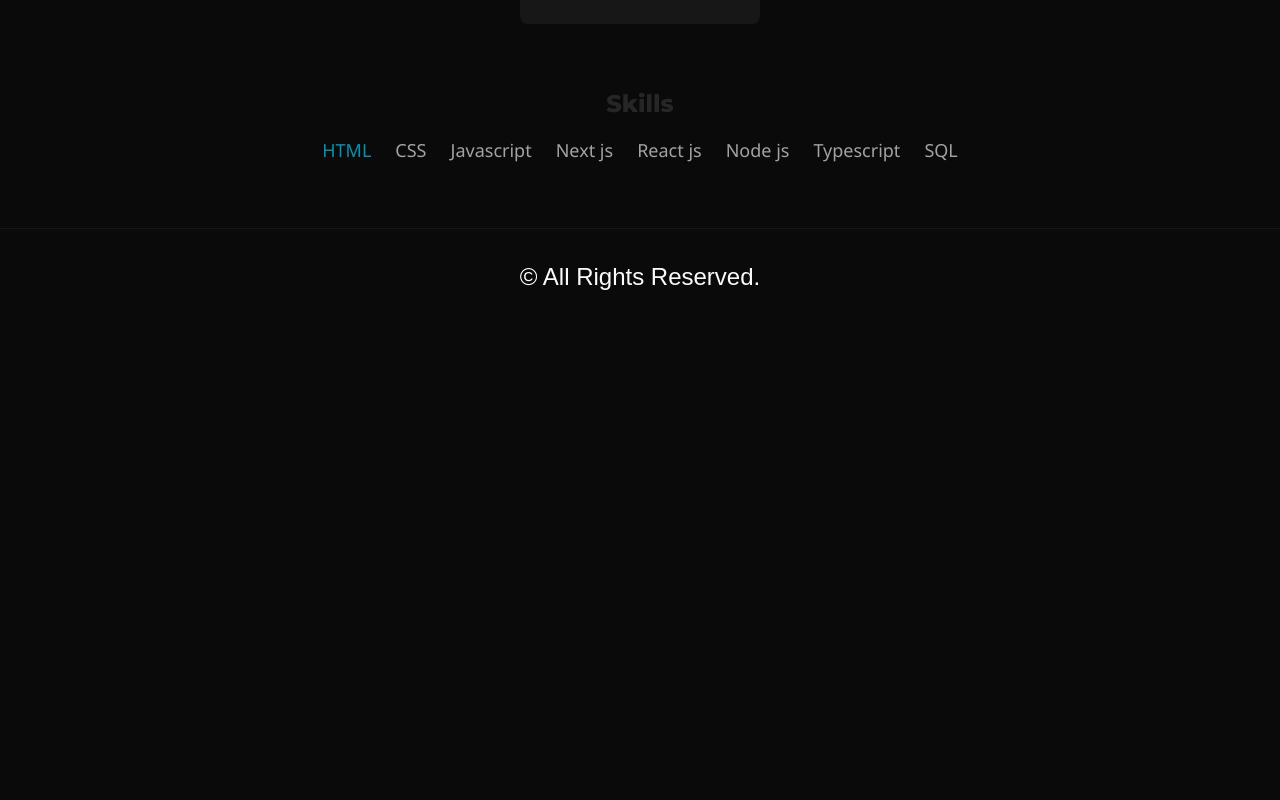
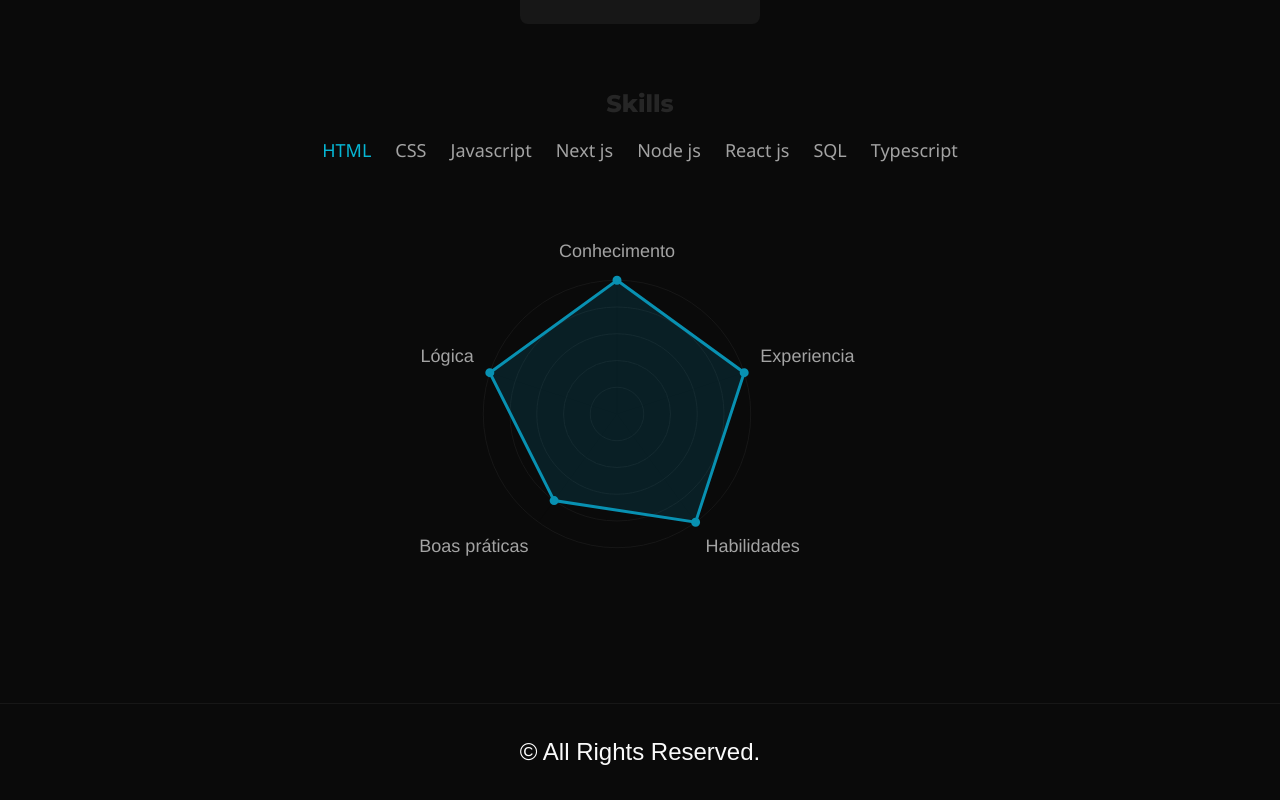
Before and after one commit to Alexxcamargo1000/portfolio-web, a Next.js app: page /about in a window 1280 px wide. Shown: the part 833-1633 px from the top of the page. Before the commit the page ends 1158 px from the top, so only its background shows below. Built offline with nearby package versions, Linux system fonts and the light colour scheme; a web font is replaced by a local one.

Commit message:
feat: radar in page about

```diff
--- a/package.json
+++ b/package.json
@@ -13,12 +13,15 @@
     "@types/react": "18.2.11",
     "@types/react-dom": "18.2.4",
     "autoprefixer": "10.4.14",
+    "chart.js": "^4.3.0",
+    "clsx": "^1.2.1",
     "eslint": "8.42.0",
     "eslint-config-next": "13.4.5",
     "lucide-react": "^0.244.0",
     "next": "13.4.5",
     "postcss": "8.4.24",
     "react": "18.2.0",
+    "react-chartjs-2": "^5.2.0",
     "react-dom": "18.2.0",
     "tailwindcss": "3.3.2",
     "typescript": "5.1.3"
--- a/src/app/about/page.tsx
+++ b/src/app/about/page.tsx
@@ -1,4 +1,15 @@
+'use client'
+
+import { Radar } from "@/components/Radar"
+import { useCallback, useState } from "react"
+import clsx from "clsx"
+
+import type { Skill } from '@/components/Radar'
+
+
 export default function About() {
+  const [skill, setSkill] = useState<Skill>('HTML')
+
   return (
     <div className="flex-1 flex items-center flex-col my-16 gap-16 max-w-3xl mx-auto">
 
@@ -26,20 +37,59 @@ export default function About() {
 
       </div>
 
-        <div className="flex flex-col items-center">
+      <div className="flex flex-col items-center ">
         <h2 className="text-2xl font-montserrat font-bold text-neutral-800">Skills</h2>
         <div className="mt-4">
           <ul className="flex flex-wrap items-center justify-center gap-6 w-full text-lg text-neutral-400">
-              <li className="text-cyan-600">HTML</li>
-              <li>CSS</li>
-              <li>Javascript</li>
-              <li>Next js</li>
-              <li>React js</li>
-              <li>Node js</li>
-              <li>Typescript</li>
-              <li>SQL</li>
+            <li
+              onClick={() => setSkill('HTML')}
+              className={clsx(skill === 'HTML' && 'text-cyan-500', 'cursor-pointer hover:text-cyan-500 transition-colors')}>
+                HTML
+            </li>
+            <li
+              onClick={() => setSkill('CSS')}
+              className={clsx(skill === 'CSS' && 'text-cyan-500', 'cursor-pointer hover:text-cyan-500 transition-colors')}>
+                CSS
+            </li>
+            <li
+              onClick={() => setSkill('Javascript')}
+              className={clsx(skill === 'Javascript' && 'text-cyan-500', 'cursor-pointer hover:text-cyan-500 transition-colors')}>
+                Javascript
+            </li>
+            <li
+              onClick={() => setSkill('Next js')}
+              className={clsx(skill === 'Next js' && 'text-cyan-500', 'cursor-pointer hover:text-cyan-500 transition-colors')}>
+                Next js
+            </li>
+            <li
+              onClick={() => setSkill('Node js')}
+              className={clsx(skill === 'Node js' && 'text-cyan-500', 'cursor-pointer hover:text-cyan-500 transition-colors')}>
+                Node js
+            </li>
+            <li
+              onClick={() => setSkill('React js')}
+              className={clsx(skill === 'React js' && 'text-cyan-500', 'cursor-pointer hover:text-cyan-500 transition-colors')}>
+                React js
+            </li>
+
+            <li
+              onClick={() => setSkill('SQL')}
+              className={clsx(skill === 'SQL' && 'text-cyan-500', 'cursor-pointer hover:text-cyan-500 transition-colors')}>
+                SQL
+            </li>
+            <li
+              onClick={() => setSkill('Typescript')}
+              className={clsx(skill === 'Typescript' && 'text-cyan-500', 'cursor-pointer hover:text-cyan-500 transition-colors')}>
+                Typescript
+            </li>
           </ul>
+
+         <div className='mt-4 w-3/4 mx-auto flex items-center justify-center'>
+          <Radar skill={skill} />
          </div>
+
+        </div>
+
       </div>
     </div>
   )
--- a/src/app/layout.tsx
+++ b/src/app/layout.tsx
@@ -1,29 +1,31 @@
 import { Header } from '@/components/Header'
+import { Metadata } from 'next'
 import './globals.css'
 import { Noto_Sans, Montserrat, Slackside_One } from  "next/font/google"
 import { Footer } from '@/components/Footer'
 
-const noto = Noto_Sans({
+ const noto = Noto_Sans({
   subsets: ['latin'],
    variable: '--font-noto',
    weight: ['400', '500', '800']
 })
 
-const montserrat = Montserrat({
+ const montserrat = Montserrat({
   subsets: ['latin'],
    variable: '--font-montserrat',
    weight: '800'
 })
 
-const slacksideOne = Slackside_One({
+ const slacksideOne = Slackside_One({
   subsets: ['latin'],
    variable: '--font-slack',
    weight: '400'
 })
 
-export const metadata = {
+export const metadata: Metadata = {
   title: 'Alex Camargo',
   description: 'Portfolio de um desenvolvedor web',
+
 }
 
 export default function RootLayout({
--- a/src/app/page.tsx
+++ b/src/app/page.tsx
@@ -6,16 +6,19 @@ export default function Home() {
   return (
     <main className='flex flex-1 flex-wrap items-center justify-center gap-10 lg:gap-20 py-5'>
       <div className='md:pt-0 pt-10 flex items-center justify-center flex-col gap-10 '>
-        <h1 className=' md:sr-only font-montserrat text-xl'>Umlabore eu velit duis aliqua</h1>
+        <h1 className=' md:sr-only font-montserrat text-xl'>Alex Camargo de Oliveira</h1>
         <div className='w-96 h-96 bg-neutral-900' />
       </div>
 
       <div className='max-w-lg space-y-8'>
-        <h1 className='md:not-sr-only sr-only font-montserrat text-5xl'>Umlabore eu velit duis aliqua</h1>
+        <h1 className='md:not-sr-only sr-only font-montserrat text-5xl'>Alex Camargo de Oliveira</h1>
         <p className='leading-relaxed text-base text-neutral-100 font-normal'>
-          As a skilled full-stack developer, I am dedicated to turning ideas
-          into innovative web applications. Explore my latest projects and
-          articles, showcasing my expertise in React.js and web development.
+          Sou especializado em desenvolvimento front-end de aplicações web,
+          utilizando as linguagens de programação JavaScript, HTML, CSS e ReactJS.
+          Tenho experiência em raciocínio lógico e sou flexível para lidar com
+          inovações na área da tecnologia. Além disso, também utilizo TypeScript e Node.js
+          em meus projetos para garantir uma base sólida e eficiente no desenvolvimento
+          de aplicações web.
         </p>
 
         <div className='flex gap-6 flex-wrap items-center justify-center md:justify-normal'>
--- /dev/null
+++ b/src/components/Radar.tsx
@@ -0,0 +1,136 @@
+'use client'
+import {
+  Chart as ChartJS,
+  RadialLinearScale,
+  PointElement,
+  LineElement,
+  Filler,
+  Tooltip,
+  Legend,
+  Colors
+} from 'chart.js';
+import { useEffect, useState } from 'react';
+
+import { Radar as Rad } from 'react-chartjs-2';
+
+ChartJS.register(
+  RadialLinearScale,
+  PointElement,
+  LineElement,
+  Tooltip,
+  Legend,
+  Filler,
+  Colors
+);
+
+export type Skill =
+  'HTML' | 'CSS' | 'Javascript' | 'Next js' | 'React js' | 'Node js' | 'Typescript' | 'SQL'
+
+const labels = ['Conhecimento', 'Experiencia', 'Habilidades', 'Boas práticas', 'Lógica']
+
+interface RadarProps {
+  skill: Skill
+}
+
+export function Radar({ skill }:RadarProps) {
+
+  const [data, setData] = useState([0,0,0,0,0])
+
+  function numbersOfSkill(skill: Skill) {
+        switch(skill) {
+          case 'CSS':
+            setData([5,4,5,4,5])
+            break
+          case 'HTML':
+            setData([5,5,5,4,5])
+            break
+          case 'Javascript':
+            setData([4,3,4,4,5])
+            break
+          case 'Next js':
+            setData([3,3,4,4,4])
+            break
+          case 'Node js':
+            setData([3,3,3,4,3])
+            break
+          case 'React js':
+            setData([4,3,4,4,4])
+            break
+          case 'Typescript':
+            setData([3,3,3,4,4])
+            break
+          case 'SQL':
+            setData([3,2,2,3,2])
+            break
+          default:
+            setData([0,0,0,0,0])
+        }
+  }
+
+  useEffect(()=> {
+    numbersOfSkill(skill)
+  }, [skill])
+
+  return (
+    <div className='-mt-4 w-full'>
+        <Rad
+          id='radar'
+          data={{
+            labels,
+            datasets: [
+              {
+                data
+              }
+            ],
+          }}
+          options={{
+            aspectRatio:  1,
+            color: "#fff",
+            backgroundColor: "#0890b229",
+            borderColor: '#0891B2',
+            showLine: true,
+            plugins: {
+              legend: {
+                maxHeight: 0,
+                display: false,
+              }
+            },
+            datasets: {
+              radar: {
+                pointBorderWidth: 3,
+                pointBackgroundColor: "#0891B2"
+              }
+            },
+            scales: {
+              r: {
+                min: 0,
+                max:5,
+                grid: {
+                  circular: true,
+                  color: "#171717",
+                },
+                pointLabels: {
+                  color: '#A3A3A3',
+                  font: {
+                    size: 18,
+                  },
+
+                },
+                ticks: {
+                  backdropColor: 'transparent',
+                  // color: '#F5F5F4',
+                  color: 'transparent',
+                  font: {
+                    size: 20,
+                  }
+
+                }
+              }
+            }
+
+          }}
+
+          />
+    </div>
+  )
+}
```
Also changed, not shown: 1 other file (tests, documents, lock files or other folders). Lines whose indentation alone changed are shown as unchanged.
